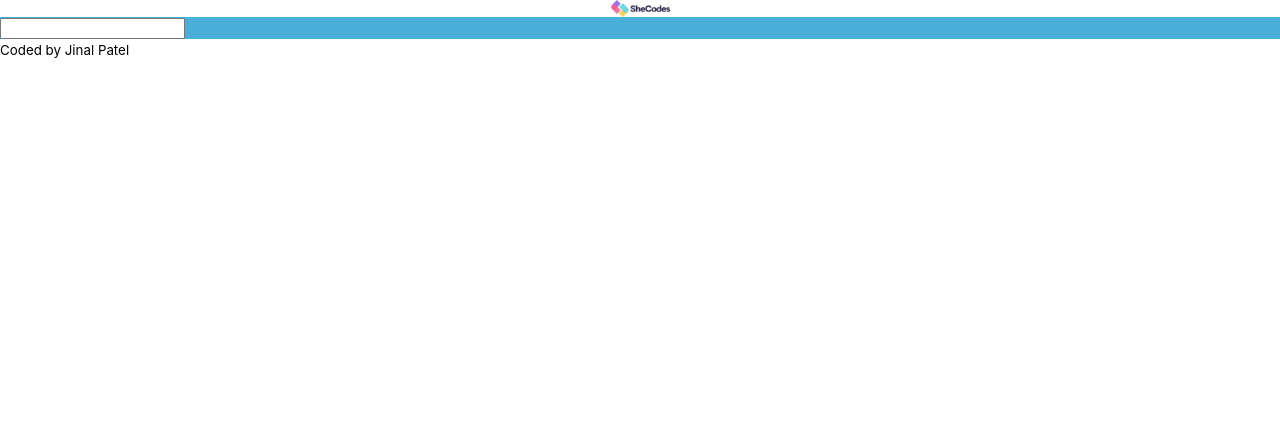
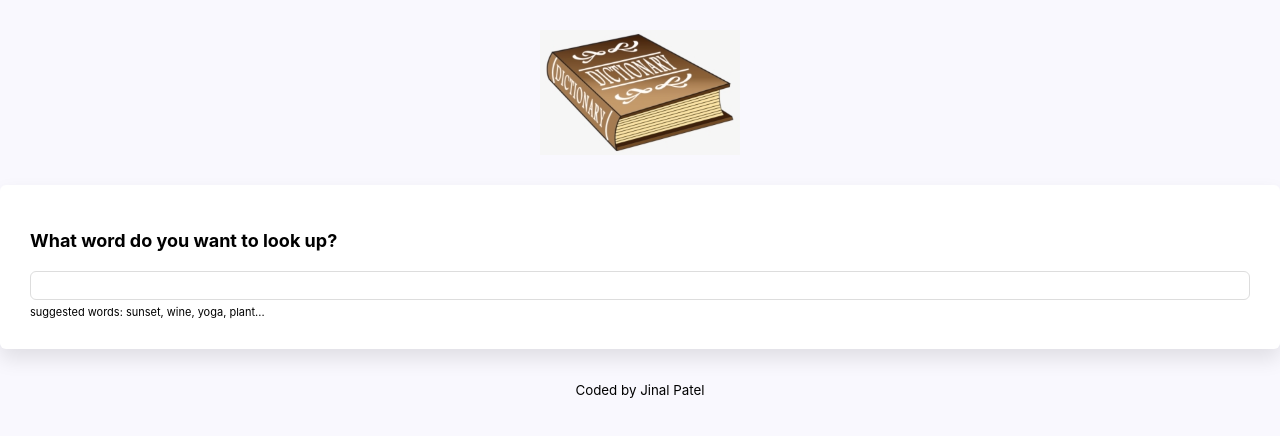
Before and after one commit to patel1078/dictionary-project, a React (Create React App) app: page / in a window 1280 px wide. Shown: the top 436 px of the page. Built offline with nearby package versions, Linux system fonts and the light colour scheme; no server answers.

Commit message:
added photos

```diff
--- a/src/App.css
+++ b/src/App.css
@@ -1,5 +1,27 @@
+body {
+  background: #f9f8fe;
+}
+
+a {
+  color: #9670f4;
+}
+
+.App {
+  max-width: 960 px;
+  margin: 0 auto;
+}
+
+.App-header {
+  margin: 30px 0;
+}
+
 .App-logo {
-  max-width: 60px;
+  max-width: 200px;
   display: block;
   margin: 0 auto;
 }
+
+.App-footer {
+  text-align: center;
+  margin: 30px 0;
+}
--- a/src/Dictionary.css
+++ b/src/Dictionary.css
@@ -1,3 +1,26 @@
-.Dictionary {
-  background-color: rgb(73, 175, 216);
+.Dictionary h1 {
+  font-size: 18px;
+  font-weight: bold;
+  margin-bottom: 20px;
 }
+
+.Dictionary section {
+  background: white;
+  padding: 30px;
+  border-radius: 6px;
+  box-shadow: 0 10px 20px rgb(0 0 0 / 10%);
+  margin: 20px 0;
+}
+
+.Dictionary input {
+  width: 100%;
+  border-radius: 6px;
+  padding: 6px 10px;
+  color: #333;
+  border: 1px solid #ddd;
+}
+
+.Dictionary .hint {
+  font-size: 11px;
+  margin-top: 5px;
+}
--- a/src/Dictionary.js
+++ b/src/Dictionary.js
@@ -1,34 +1,71 @@
 import React, { useState } from "react";
 import axios from "axios";
 import Results from "./Results";
+import Photos from "./Photos";
 import "./Dictionary.css";
 
-export default function Dictionary() {
-  let [keyword, setKeyword] = useState("");
+export default function Dictionary(props) {
+  let [keyword, setKeyword] = useState(props.defaultKeyword);
   let [results, setResults] = useState(null);
+  let [loaded, setLoaded] = useState(false);
+  let [photos, setPhotos] = useState(null);
 
-  function handleResponse(response) {
+  function handleDictionResponse(response) {
     setResults(response.data[0]);
   }
 
-  function search(event) {
-    event.preventDefault();
+  function handlePexelsResponse(response) {
+    setPhotos(response.data.photos);
+  }
 
+  function search() {
     // documentation: https://dictionaryapi.dev/e
     let apiUrl = `https://api.dictionaryapi.dev/api/v2/entries/en_US/${keyword}`;
-    axios.get(apiUrl).then(handleResponse);
+    axios.get(apiUrl).then(handleDictionResponse);
+
+    let pexelsApiKey =
+      "563492ad6f917000010000012ff5f3d8f584415e80b691c39ac98856";
+    let pexelsApiUrl = `https://api.pexels.com/v1/search?query=${keyword}&per_page=9`;
+    let headers = { Authorization: `Bearer ${pexelsApiKey}` };
+    axios.get(pexelsApiUrl, { headers: headers }).then(handlePexelsResponse);
+  }
+
+  function handleSubmit(event) {
+    event.preventDefault();
+    search();
   }
 
   function handleKeywordChange(event) {
     setKeyword(event.target.value);
   }
 
+  function load() {
+    setLoaded(true);
+    search();
+  }
+
+  if (loaded) {
     return (
       <div className="Dictionary">
-      <form onSubmit={search}>
-        <input type="search" onChange={handleKeywordChange} />
+        <section>
+          <h1>What word do you want to look up?</h1>
+          <form onSubmit={handleSubmit}>
+            <input
+              type="search"
+              onChange={handleKeywordChange}
+              defaultValue={props.defaultKeyword}
+            />
           </form>
+          <div className="hint">
+            suggested words: sunset, wine, yoga, plant...
+          </div>
+        </section>
         <Results results={results} />
+        <Photos photos={photos} />
       </div>
     );
+  } else {
+    load();
+    return "Loading";
   }
+}
--- /dev/null
+++ b/src/Meaning.css
@@ -0,0 +1,11 @@
+.Meaning h3 {
+  font-size: 24px;
+  line-height: 1.5;
+  font-weight: bold;
+}
+
+.Meaning .example {
+  color: #70757a;
+  font-style: italic;
+  margin-top: 10px;
+}
--- a/src/Meaning.js
+++ b/src/Meaning.js
@@ -1,21 +1,18 @@
 import React from "react";
+import "./Meaning.css";
 import Synonyms from "./Synonyms";
 
 export default function Meaning(props) {
-  console.log(props.meaning);
   return (
     <div className="Meaning">
       <h3>{props.meaning.partOfSpeech}</h3>
       {props.meaning.definitions.map(function (definition, index) {
         return (
           <div key={index}>
-            <p>
-              <strong>Definition:</strong> {definition.definition}
-              <br />
-              <strong>Example:</strong>
-              <em>{definition.example}</em>
-              <Synonyms synonyms={definition.synonyms} />
-            </p>
+            <div className="definition">{definition.definition}</div>
+
+            <div className="example">{definition.example}</div>
+            <Synonyms synonyms={definition.synonyms} />
           </div>
         );
       })}
--- a/src/Phonetic.js
+++ b/src/Phonetic.js
@@ -4,7 +4,7 @@
   console.log(props.phonetic);
   return (
     <div className="Phonetic">
-      <a href={props.phonetic.audio} target="_blank">
+      <a href={props.phonetic.audio} target="_blank" rel="noreferrer">
         Listen
       </a>
       <br />
--- /dev/null
+++ b/src/Photos.css
@@ -0,0 +1,4 @@
+.Photos img {
+  border-radius: 4px;
+  margin-bottom: 20px;
+}
--- /dev/null
+++ b/src/Photos.js
@@ -0,0 +1,24 @@
+import React from "react";
+import "./Photos.css";
+
+export default function Photos(props) {
+  if (props.photos) {
+    return (
+      <section className="Photos">
+        <div className="row">
+          {props.photos.map(function (photo, index) {
+            return (
+              <div className="col-4" key={index}>
+                <a href={photo.src.original} target="_blank" rel="noreferrer">
+                  <img src={photo.src.landscape} className="img-fluid" />
+                </a>
+              </div>
+            );
+          })}
+        </div>
+      </section>
+    );
+  } else {
+    return null;
+  }
+}
```
Also changed, not shown: src/logo.png. Lines whose indentation alone changed are shown as unchanged.
